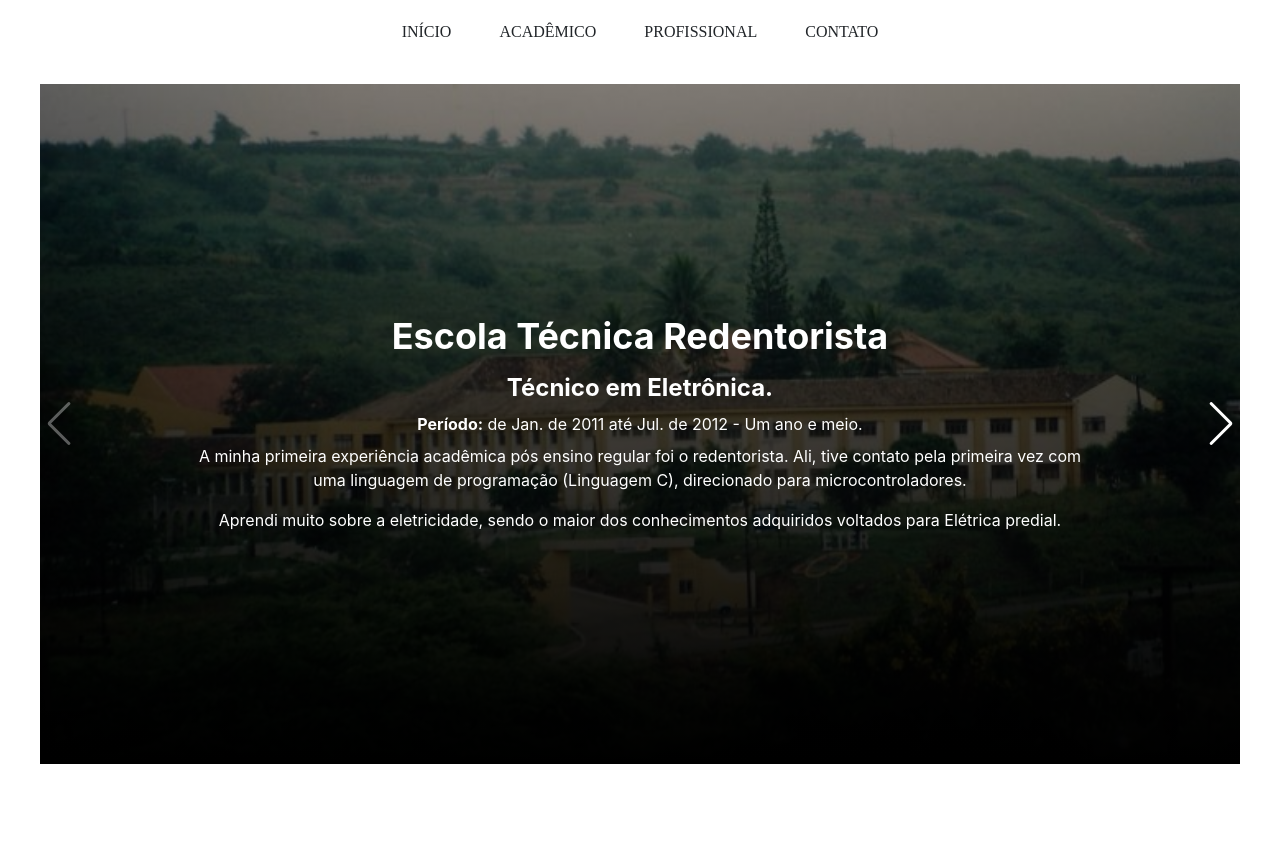
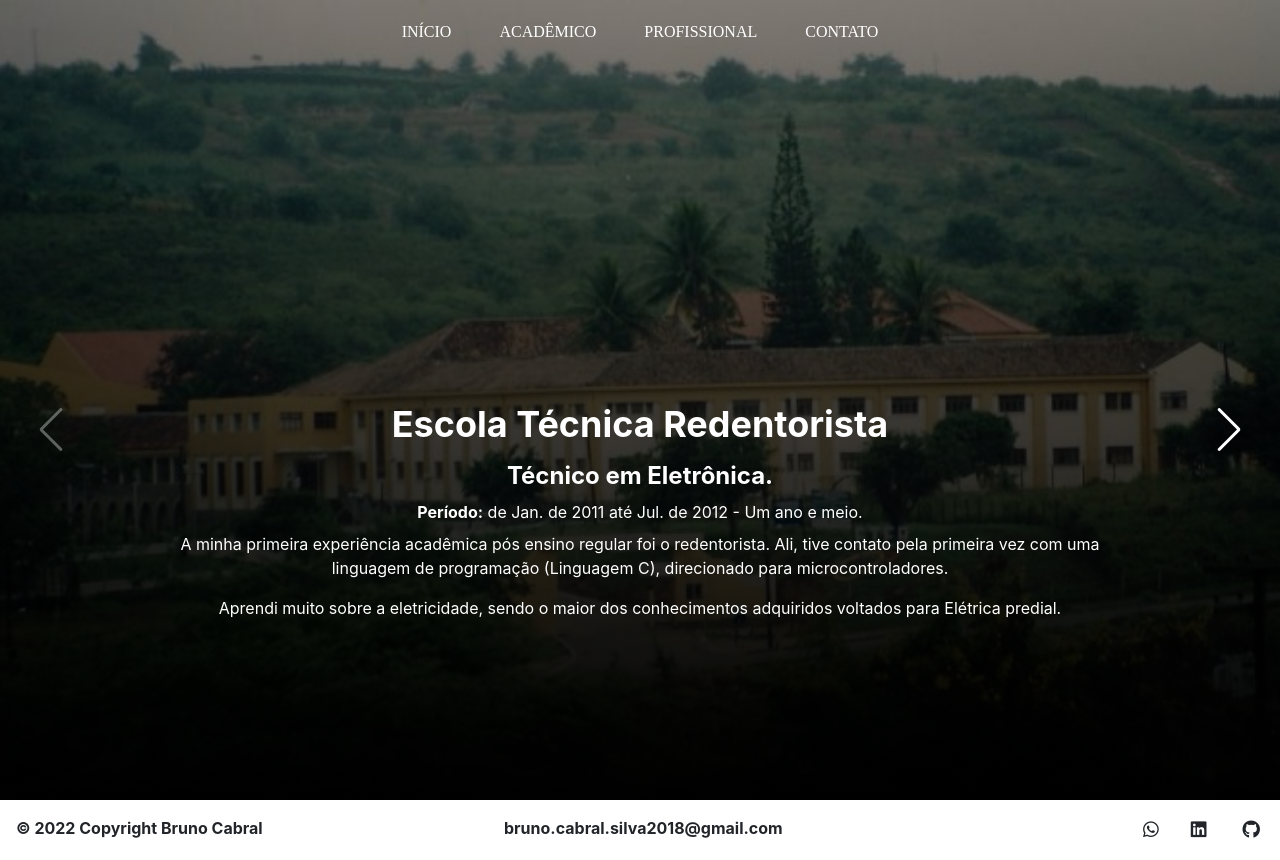
Before and after one commit to brunoCabralSilva/brunocabralsilva.github.io, a React (Create React App) app: page /academico in a window 1280 px wide. Before the commit the page ends 800 px from the top, so only its background shows below. Built offline with nearby package versions, Linux system fonts and the light colour scheme; a web font is replaced by a local one.

Commit message:
ultimas atualizações

```diff
--- a/src/components/Footer.jsx
+++ b/src/components/Footer.jsx
@@ -3,7 +3,7 @@
 class Footer extends React.Component {
   render() {
     return (
-      <footer className="z-20 flex flex-col sm:flex-row items-center justify-between pb-2 sm:pt-0 sm:pb-0 w-full">
+      <footer className="z-40 flex flex-col sm:flex-row items-center justify-between pb-2 sm:pt-0 sm:pb-0 w-full">
         <p className="mt-1 sm:mt-0 text-center sm:text-left pl-4"><strong>© 2022 Copyright Bruno Cabral</strong></p>
         <div>
           <p className="mt-1 sm:mt-0 text-center sm:text-left"><strong>bruno.cabral.silva2018@gmail.com</strong></p>
--- a/src/components/Nav.jsx
+++ b/src/components/Nav.jsx
@@ -75,13 +75,12 @@
         </nav>
 
         <motion.ul
-          className="flex-row justify-center hidden sm:flex"
+          className="flex-row justify-center hidden sm:flex z-40"
           initial={{ x: 20, opacity: 0 }}
           animate={{ x: 0, opacity: 1 }}
           transition={{ duration: 1 }}
         >
           <Navegation href="/meu-portfolio" content="INÍCIO" />
-          {/* <Navegation href="/sobre-mim" content="sobre" /> */}
           <Navegation href="/academico" content="ACADÊMICO" />
           <Navegation href="/professional" content="PROFISSIONAL" />
           <Navegation href="/contato" content="CONTATO" />
--- a/src/components/Navegation.jsx
+++ b/src/components/Navegation.jsx
@@ -7,7 +7,7 @@
     const { href, content } = this.props;
     return (
       <motion.li
-        className="text-center hover:border-b-2 transition durarion-1000 border-black px-4"
+        className="text-center hover:border-b-2 transition durarion-1000 border-black z-40 px-4"
       >
         <Link to={href} className="no-underline">
           {content}
--- a/src/components/Slider.jsx
+++ b/src/components/Slider.jsx
@@ -3,6 +3,8 @@
 import 'swiper/css';
 import 'swiper/css/navigation';
 import 'swiper/css/pagination';
+import Nav from './Nav';
+import Footer from './Footer';
 
 
 export default function Slider(props) {
@@ -14,11 +16,18 @@
     <Swiper
         modules={[Navigation, Pagination]}
         {...conf }
+        className="relative flex flex-col"
     >
+
       {
         array.map((instituicao) => (
-          <SwiperSlide settings= { conf } className="flex justify-center">
-          <div className="flex min-h-85vh w-95% flex-row relative">
+          <SwiperSlide settings= { conf } className="flex justify-center items-center flex-col w-full h-full">
+          <div className="flex w-screen h-screen justify-between relative flex-col">
+            <div className="text-white">
+              <Nav font="bg-white" className="z-40"  />
+            </div>
+            <div className="text-white">
+            </div>
             <div className="h-full w-full absolute bg-gradient-to-t from-black to-t-transp z-10" />
             <img src={require(`../images/${instituicao.imagem}`)} className="h-full w-full object-cover absolute" alt="" />
             <div className="w-9/12 mx-auto z-20 text-white flex flex-col justify-center items-center py-6">
@@ -40,7 +49,9 @@
                 ))}
               </div>
             </div>
+            <div></div>
           </div>
+            <Footer />
           </SwiperSlide>
         ))
       }
--- a/src/pages/Academics.jsx
+++ b/src/pages/Academics.jsx
@@ -1,20 +1,13 @@
 import React from 'react';
 import Nav from '../components/Nav';
 import Slider from "../components/Slider";
-import Footer from '../components/Footer';
 import academics from '../data/academics.json';
 
 function Academics() {
     return (
-      <section className="">
-        <div>
-          <Nav font="bg-black" />
-        </div>
-        <div className="flex flew-row p-2">
-          <Slider array={academics} type="academics"  />
-        </div>
+      <section className="relative">
+        <Slider array={academics} type="academics"  />
       </section>
     );
         }
     export default Academics;
-     <Footer />
--- a/src/pages/Professional.jsx
+++ b/src/pages/Professional.jsx
@@ -1,20 +1,12 @@
 import React from 'react';
 import Slider from '../components/Slider';
-import Nav from '../components/Nav';
-import Footer from '../components/Footer';
 import professional from '../data/professional.json';
 import { motion } from 'framer-motion';
 
 function Professional() {
     return (
       <section>
-        <div>
-        <Nav font="bg-black" />
-        </div>
-        <div className="flex flew-row p-2">
           <Slider array={professional} type="professional"  />
-        </div>
-        <Footer />
       </section>
     );
         }
```
